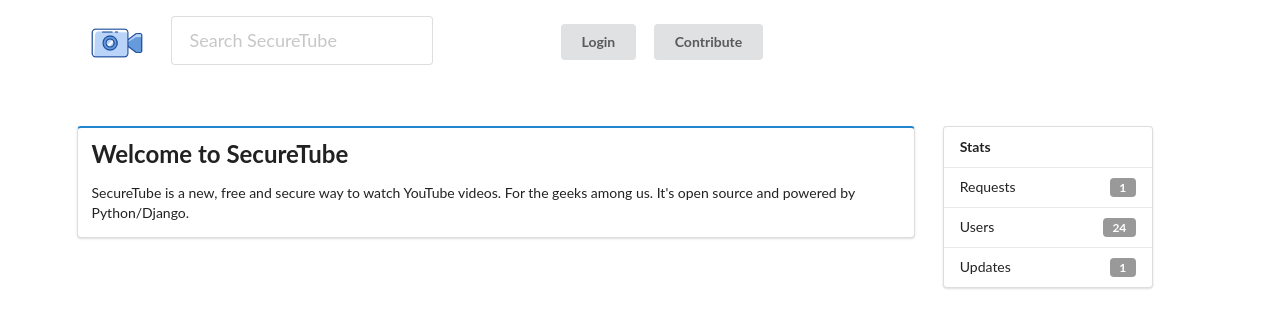
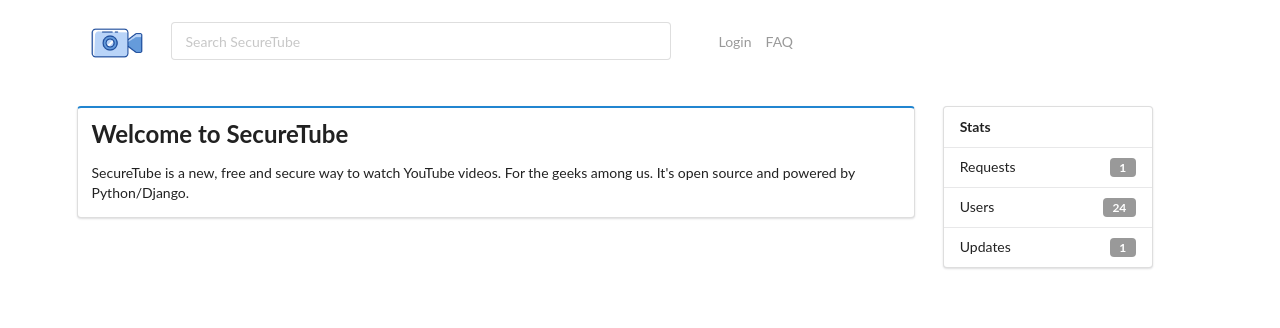
Before and after one commit to dnuka/securetube, a Django app: page / in a window 1280 px wide. Shown: the top 328 px of the page. Run offline with Django 3.2, Linux system fonts and the light colour scheme.

Commit message:
layout fixed

```diff
--- a/securetube/securetube.py
+++ b/securetube/securetube.py
@@ -6,13 +6,13 @@ from bs4 import BeautifulSoup
 
 base = 'https://www.youtube.com/results/?search_query={}&disable_polymer=1&hl=en-GB&gl=US'
 
-results = []
 
 def get_thumbnail(video_id):
-	return 'https://img.youtube.com/vi/{}/0.jpg'.format(video_id)
+	return 'https://img.youtube.com/vi/{}/mqdefault.jpg'.format(video_id)
 
 
 def fetch(query):
+	results = []
 	req = request.Request(base.format(query))
 	req.add_header("User-Agent", "36438")
 	with request.urlopen(req) as youtube:
--- a/static/css/styles.css
+++ b/static/css/styles.css
@@ -1,7 +1,7 @@
-.search_bar {
-	width: 350px;
+.bar {
+	width: 500px;
 }
 
 .nav_bar_right {
-	width: 100px;
+	width: 20px;
 }
--- a/templates/base.html
+++ b/templates/base.html
@@ -12,7 +12,7 @@
 
 		<div class="ui container">
 
-			<div class="ui horizontal list">
+			<div class="ui link horizontal list">
 				<div class="item">
 					<a href="/" class="ui tiny image">
 						<img src="{% static 'img/icon.png' %}">
@@ -21,21 +21,18 @@
 				<div class="item">
 					<form class="ui form" method="POST" action="/results">
 						{% csrf_token %}
-						<div class="ui big input">
+						<div class="ui input bar">
 							<input type="text" placeholder="Search SecureTube" name="query">
 						</div>
 					</form>
 				</div>
-
 				<div class="item nav_bar_right">
-
-				</div>
-
-				<div class="item">
-					<a href="#" class="ui button">Login</a>
 				</div>
 				<div class="item">
-					<a href="#" class="ui button">Contribute</a>
+					<a href="#">Login</a>
+				</div>
+				<div class="item">
+					<a href="#">FAQ</a>
 				</div>
 
 			</div>
--- a/templates/securetube/index.html
+++ b/templates/securetube/index.html
@@ -6,7 +6,6 @@
 {% endblock %}
 
 {% block content %}
-	<br>
 	<br>
 
 	<div class="ui grid">
```
Also changed, not shown: templates/securetube/results.html (+16 -1 lines).
